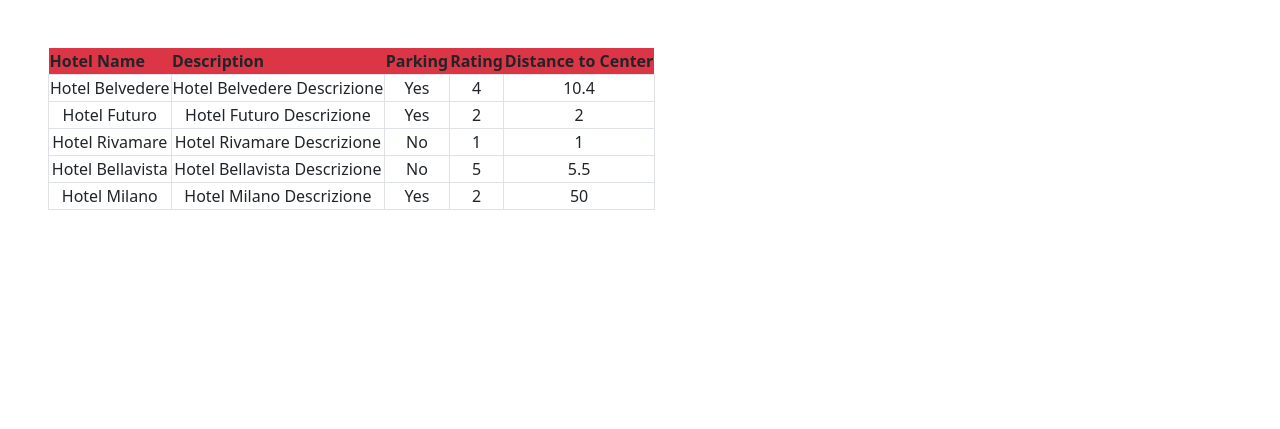
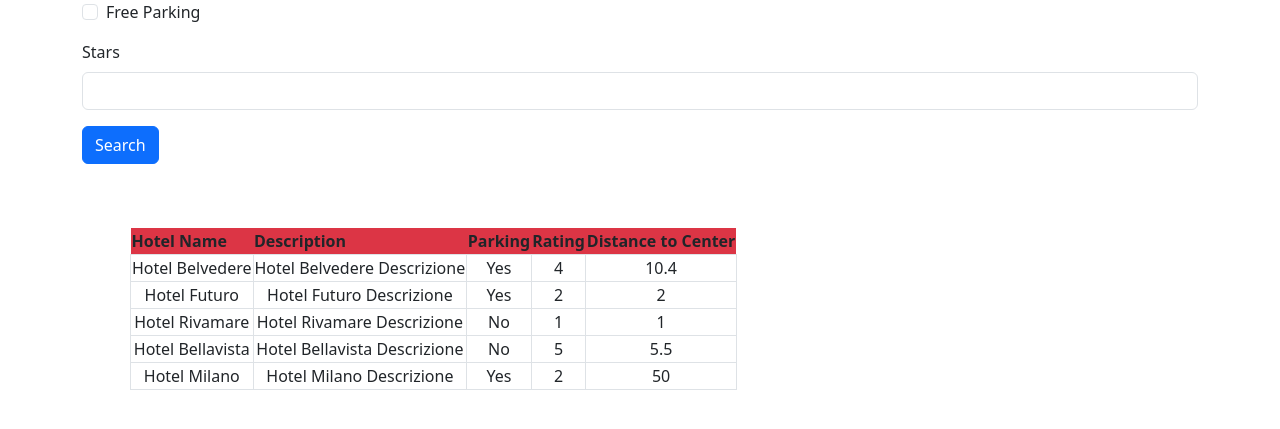
Before and after one commit to AlexandroFioretti1/php-hotel, a PHP site: page / in a window 1280 px wide. Shown: the top 429 px of the page. Run offline with PHP 8.4, Linux system fonts and the light colour scheme.

Commit message:
add button + container whit form and btn

```diff
--- a/index.php
+++ b/index.php
@@ -67,6 +67,16 @@ $hotels = [
 
 <body>
 
+    <div class="container">
+        <div class="form-check mb-3">
+            <input class="form-check-input" type="checkbox" value="true" id="parking" name="parking">
+            <label class="form-check-label" for="parking">Free Parking</label>
+        </div>
+        <div class="mb-3">
+            <label for="vote" class="form-label">Stars</label>
+            <input type="number" class="form-control" id="vote" name="vote" min="1" max="5">
+        </div>
+        <button type="submit" class="btn btn-primary mb-3">Search</button>
         <table class="m-5">
             <thead>
                 <tr class="bg-danger">
@@ -95,6 +105,7 @@ $hotels = [
                 <?php endforeach; ?>
             </tbody>
         </table>
+    </div>
 </body>
 
 </html>
```
Lines whose indentation alone changed are shown as unchanged.
